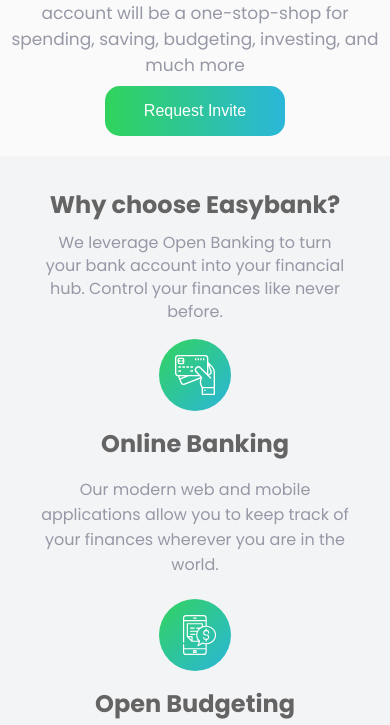
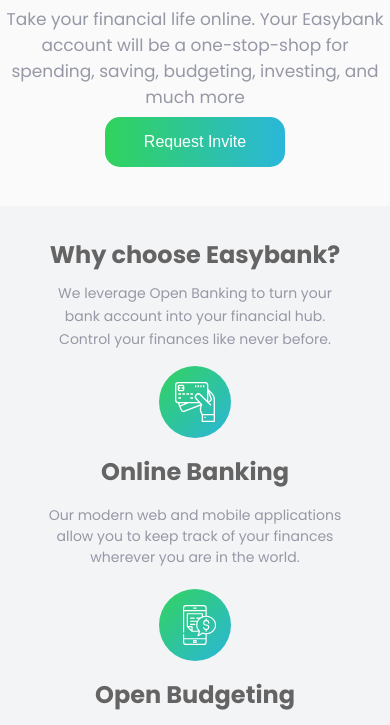
Before and after one commit to JoyOffiong/Easybank, a plain HTML site: page index.html in a window 390 px wide. Shown: the part 213-938 px from the top of the page. Drawn offline with Linux system fonts and the light colour scheme.

Commit message:
modification os styles

```diff
--- a/style.css
+++ b/style.css
@@ -89,7 +89,7 @@ nav ul {
   color: rgb(101, 100, 100);
 }
 .text-wrap p {
-  font-size: 20px;
+  font-size: 16px;
   margin-bottom: 5%;
 }
 .text-wrap button {
@@ -139,7 +139,7 @@ section {
 }
 .choose-easybank p {
   line-height: 23px;
-  font-size: 18px;
+  font-size: 16px;
 }
 .services-items,
 .latest-articles {
@@ -159,6 +159,7 @@ section {
 .item-text p,
 .articles-text-wrap p {
   margin-top: 5%;
+  font-size: 14px;
 }
 .item-img {
   margin-bottom: 5%;
@@ -176,6 +177,7 @@ section {
 .second-section-heading h2{
   color: rgb(101, 100, 100);
 }
+
 .articles-item {
   width: 24%;
   margin-bottom: 7%;
@@ -309,7 +311,7 @@ ul a {
   }
   .text-wrap {
     margin: auto;
-    margin: 2% 0;
+    margin: 5% 0;
     width: 100%;
     text-align: center;
     display: block;
@@ -363,6 +365,7 @@ ul a {
   /* hero-section styling */
   .hero-section {
     padding-left: 0;
+    padding: 5% 0;
     flex-direction: column;
     background-color: hsl(0, 0%, 98%);
     color: hsl(233, 8%, 62%);
@@ -404,7 +407,7 @@ ul a {
     height: 300px;
   }
   .choose-easybank p{
-    font-size: 16px;
+    font-size: 14px;
   }
 
   .services-items,
@@ -423,13 +426,7 @@ ul a {
   .item-text {
     text-align: center;
   }
-  .item-text p{
-    font-size: 16px;
-  }
-  .articles-text-wrap .smaller-texts{
-    font-size: 16px;
-  }
-  .footer-content {
+   .footer-content {
     display: block;
   }
   .logo-socialmedia,
```
Also changed, not shown: index.html (+1 -0 lines).
